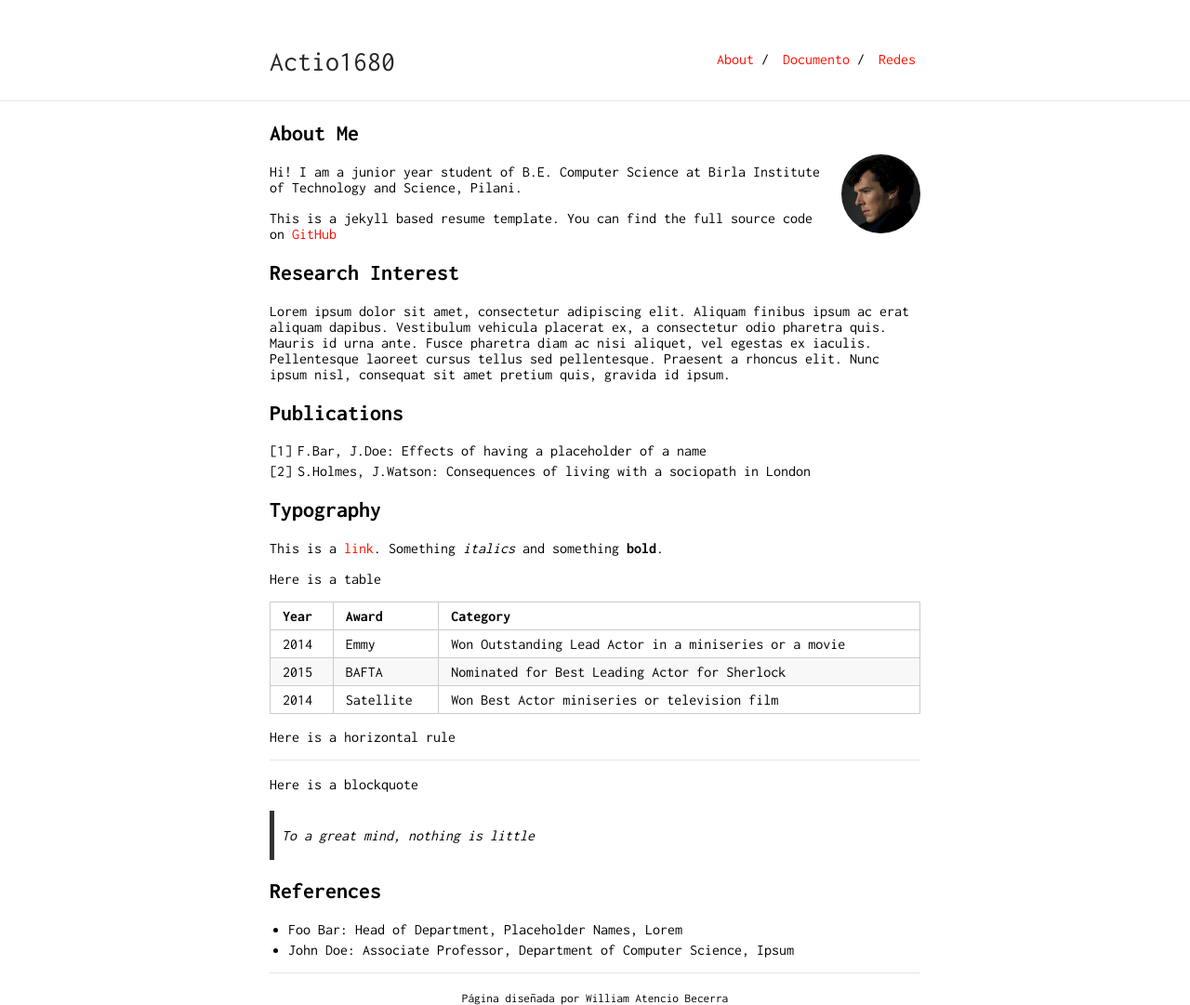
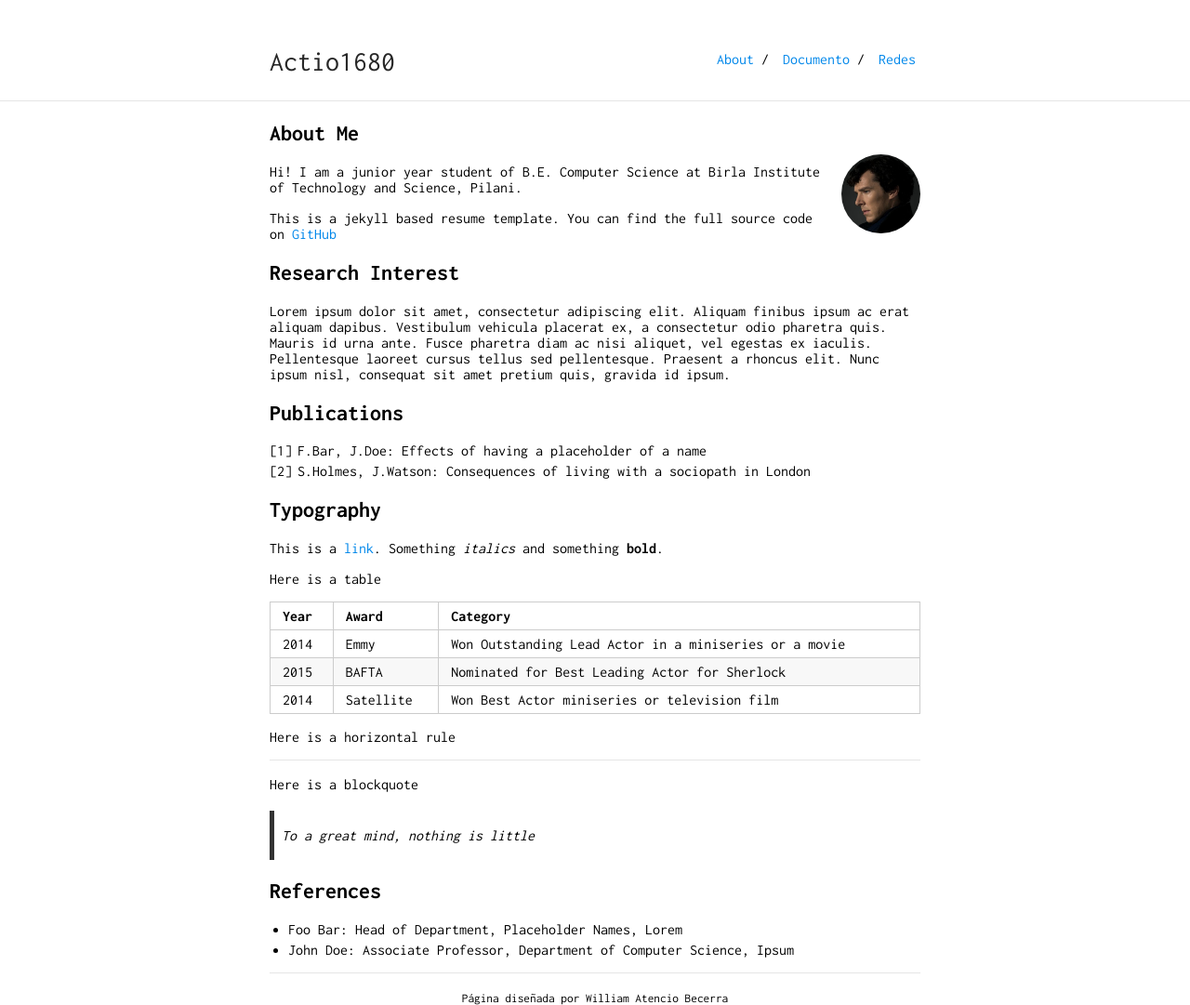
Before and after one commit to actio1680/actio1680.github.io, a Jekyll site: the page built from index.md, in a window 1280 px wide. Shown: the whole page at 93% size. Built offline with Jekyll 4.4.1, drawn with Linux system fonts in a browser that asks for light colours; our own code applies the rules of GitHub Pages for plain Markdown files.

Commit message:
Update vars.scss
color de enlaces

```diff
--- a/_sass/vars.scss
+++ b/_sass/vars.scss
@@ -2,7 +2,7 @@
  * Customization Variables
  */
 
-$accent: #FF0F00;
+$accent: #0087ea;
 $image-size: 85px;
 
 /*
```
